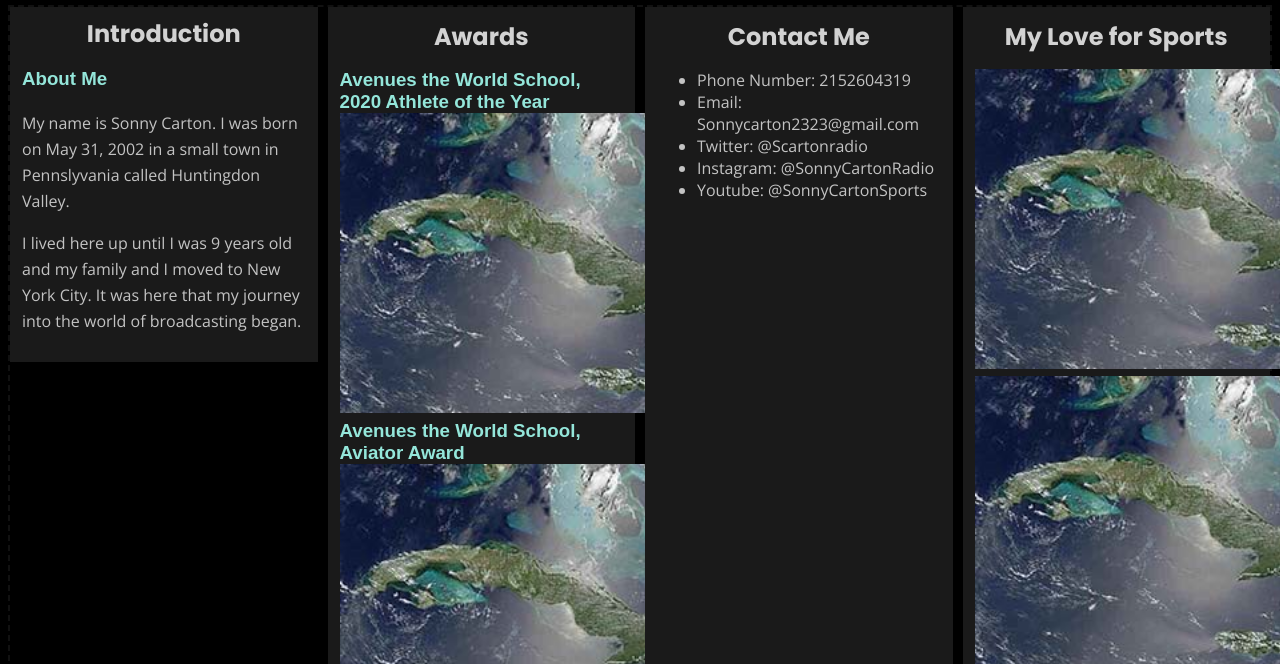
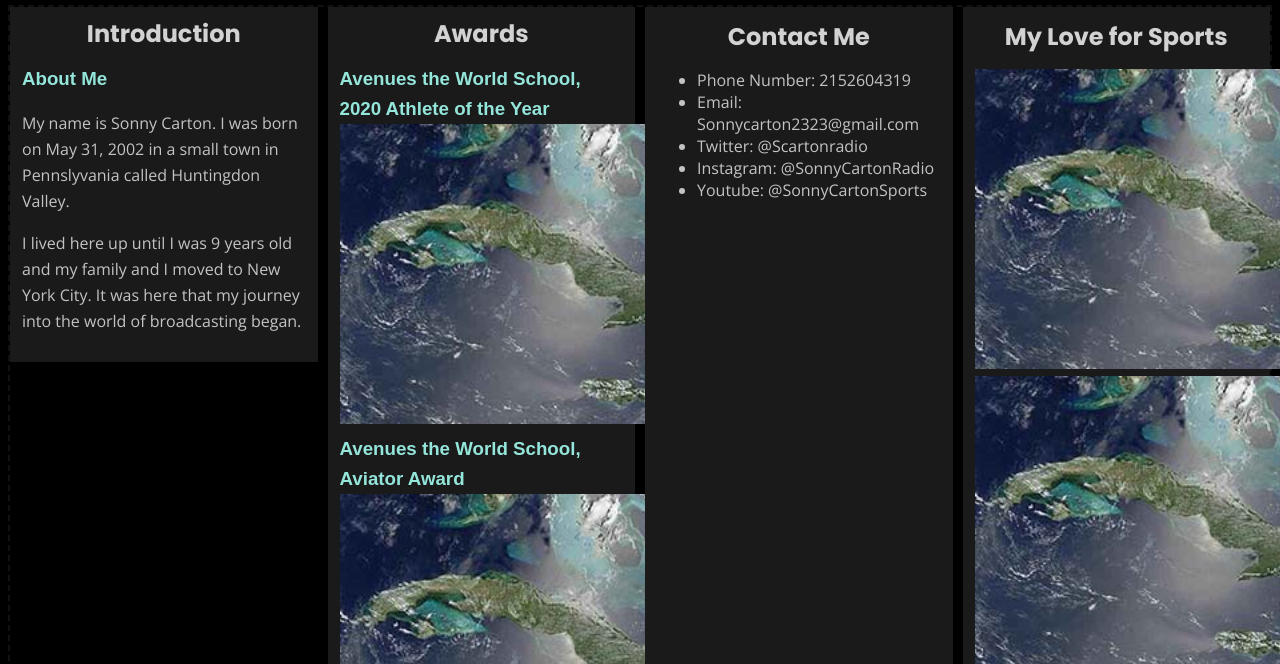
Before and after one commit to Sonnyd2323/Sonnyd2323.github.io, a plain HTML site: page index.html in a window 1280 px wide. Shown: the part 136-800 px from the top of the page. Drawn offline with nearby package versions, Linux system fonts and the light colour scheme.

Commit message:
Update style.css

```diff
--- a/css/style.css
+++ b/css/style.css
@@ -149,8 +149,9 @@ abbr[title] {
 
 }
 
-#geography {
-  max-height: 500px;
+#awards {
+  line-height: 30px;
+  max-width: 568px;
 }
 
 #energy {
```
